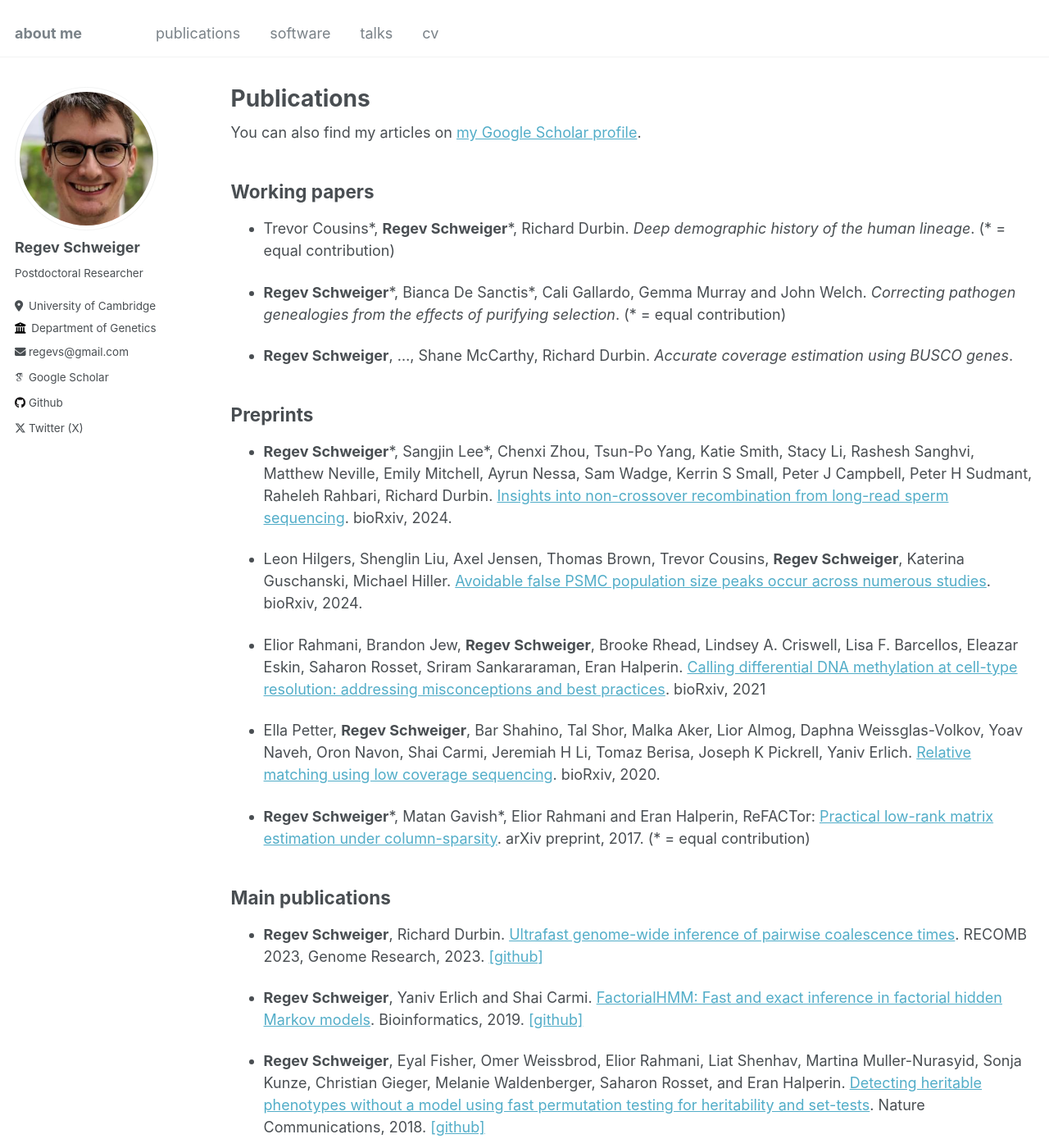
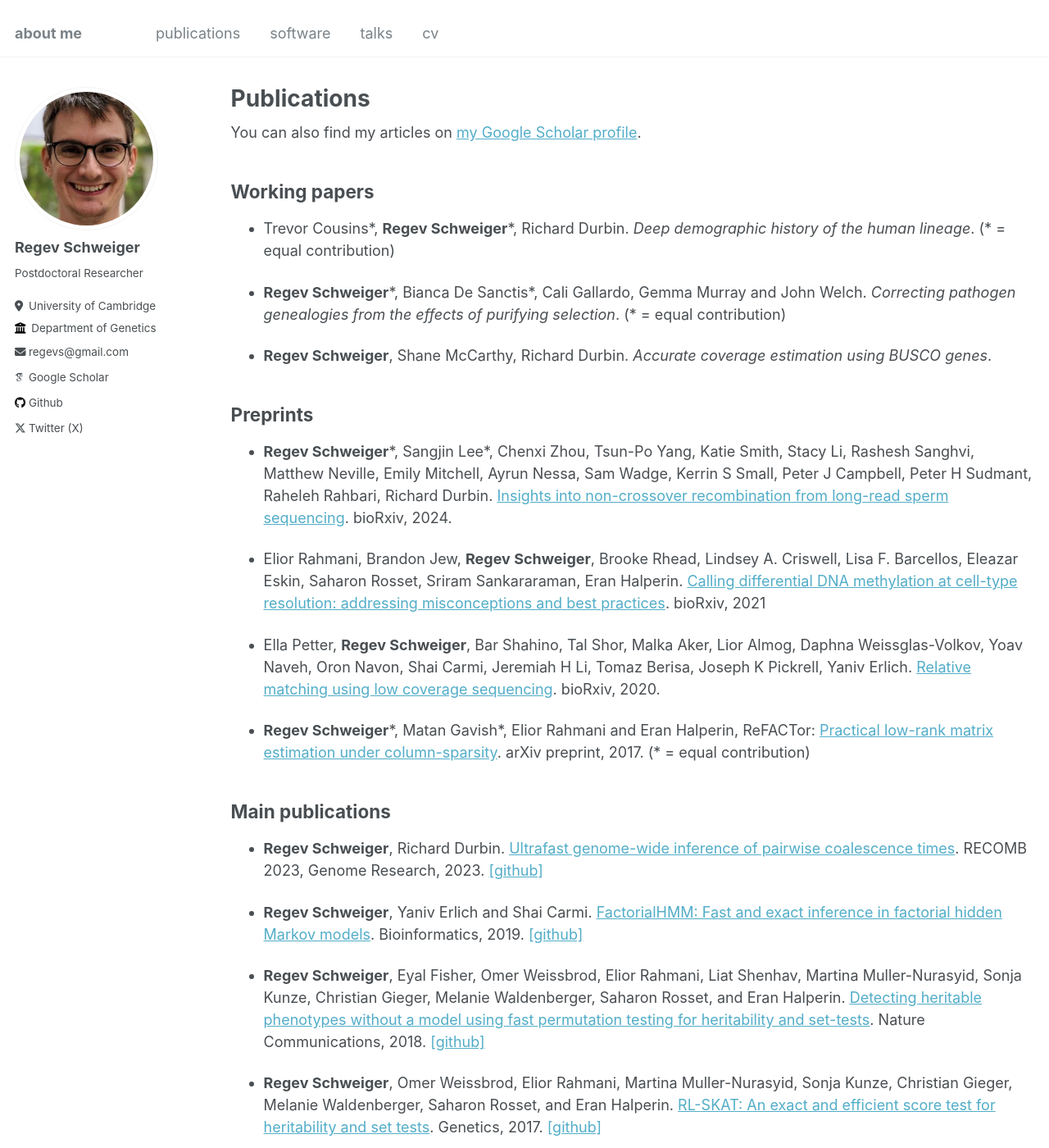
Before and after one commit to regevs/regevs.github.io, a Jekyll site: the page built from _pages/publications.md, in a window 1280 px wide and 1400 px high. Shown: the whole window at 82% size. Built offline with Jekyll 4.4.1, drawn with Linux system fonts in a browser that asks for light colours; some web fonts are replaced; some of the changed text lies outside the part shown.

Commit message:
Update publications.md

```diff
--- a/_pages/publications.md
+++ b/_pages/publications.md
@@ -17,14 +17,12 @@ author_profile: true
 
 - **Regev Schweiger**\*, Bianca De Sanctis\*, Cali Gallardo, Gemma Murray and John Welch. _Correcting pathogen genealogies from the effects of purifying selection_. (* = equal contribution)
 
-- **Regev Schweiger**, ..., Shane McCarthy, Richard Durbin. _Accurate coverage estimation using BUSCO genes_.
+- **Regev Schweiger**, Shane McCarthy, Richard Durbin. _Accurate coverage estimation using BUSCO genes_.
 
 
 ## Preprints
 
 -  **Regev Schweiger**\*, Sangjin Lee\*,  Chenxi Zhou, Tsun-Po Yang, Katie Smith, Stacy Li, Rashesh Sanghvi, Matthew Neville, Emily Mitchell, Ayrun Nessa, Sam Wadge, Kerrin S Small, Peter J Campbell, Peter H Sudmant, Raheleh Rahbari, Richard Durbin. [Insights into non-crossover recombination from long-read sperm sequencing](https://www.biorxiv.org/content/10.1101/2024.07.05.602249v1). bioRxiv, 2024.
-
-- Leon Hilgers, Shenglin Liu, Axel Jensen, Thomas Brown, Trevor Cousins, **Regev Schweiger**, Katerina Guschanski, Michael Hiller. [Avoidable false PSMC population size peaks occur across numerous studies](https://www.biorxiv.org/content/10.1101/2024.06.17.599025v1.abstract). bioRxiv, 2024.
 
 - Elior Rahmani, Brandon Jew, **Regev Schweiger**, Brooke Rhead, Lindsey A. Criswell, Lisa F. Barcellos, Eleazar Eskin, Saharon Rosset, Sriram Sankararaman, Eran Halperin. [Calling differential DNA methylation at cell-type resolution: addressing misconceptions and best practices](https://www.biorxiv.org/content/10.1101/2021.02.14.431168v1.abstract). bioRxiv, 2021
 
@@ -55,6 +53,8 @@ author_profile: true
 ## Full list of publications
 
 ### 2024
+
+- Leon Hilgers, Shenglin Liu, Axel Jensen, Thomas Brown, Trevor Cousins, **Regev Schweiger**, Katerina Guschanski, Michael Hiller. [Avoidable false PSMC population size peaks occur across numerous studies](https://www.biorxiv.org/content/10.1101/2024.06.17.599025v1.abstract). bioRxiv, 2024. Accepted to Current Biology.
 
 - Michelle Grunin, Daria Triffon, Gala Beykin, Elior Rahmani, **Regev Schweiger**, Liran Tiosano, Samer Khateb, Shira Hagbi-Levi, Batya Rinsky, Refael Munitz, Thomas W Winkler, Iris M Heid, Eran Halperin, Shai Carmi, Itay Chowers. [Genome wide association study and genomic risk prediction of age related macular degeneration in Israel](https://www.nature.com/articles/s41598-024-63065-0). Scientific Reports, 2024.
 
```
